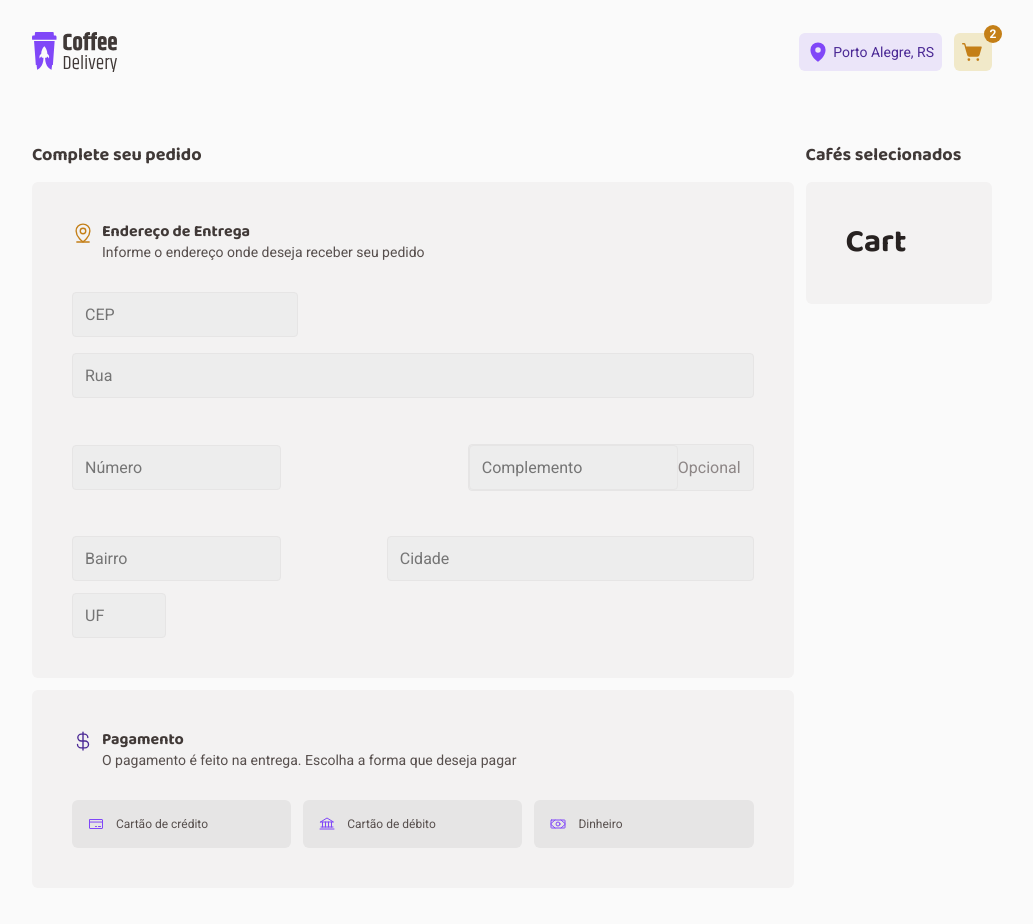
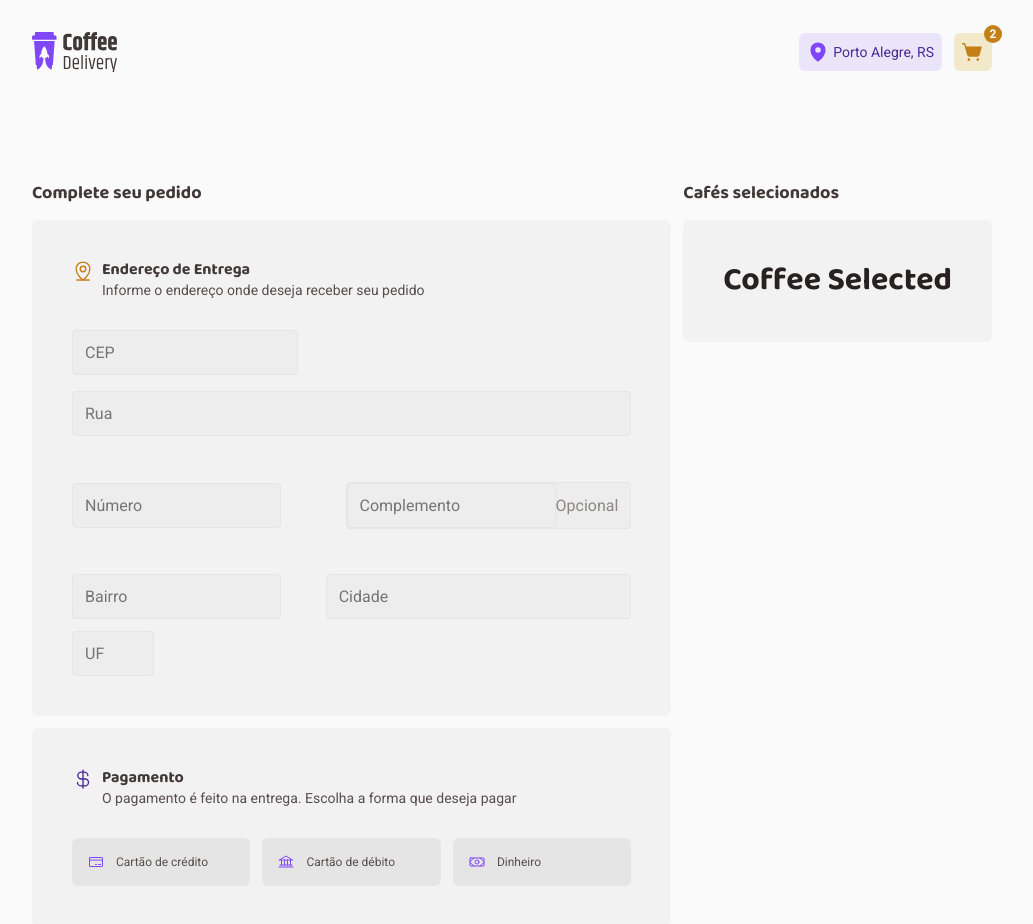
Before and after one commit to MartinGBB/coffee-delivery, a React (Vite) app: page /checkout in a window 1280 px wide. Shown: the whole page, without its empty margins (128-1161 px from the left). Before the commit the page ends 888 px from the top, so only its background shows below. Built offline with nearby package versions, Linux system fonts and the light colour scheme.

Commit message:
feat: cria componente para seleção do cafe

```diff
--- /dev/null
+++ b/src/pages/Checkout/CoffeSelected/index.tsx
@@ -0,0 +1,9 @@
+import { SelectedContainer } from './styles'
+
+export function CoffeeSelected() {
+  return (
+    <SelectedContainer>
+      <h1>Coffee Selected</h1>
+    </SelectedContainer>
+  )
+}
--- /dev/null
+++ b/src/pages/Checkout/CoffeSelected/styles.ts
@@ -0,0 +1,3 @@
+import styled from 'styled-components'
+
+export const SelectedContainer = styled.div``
--- a/src/pages/Checkout/index.tsx
+++ b/src/pages/Checkout/index.tsx
@@ -5,6 +5,7 @@ import {
   MapPinLine,
   Money,
 } from 'phosphor-react'
+import { CoffeeSelected } from './CoffeSelected'
 import {
   AddressContainer,
   CheckoutContainer,
@@ -74,7 +75,7 @@ export function Checkout() {
       <ConfirmOrden>
         <h1>Cafés selecionados</h1>
         <OrdemContainer>
-          <h1>Cart</h1>
+          <CoffeeSelected />
         </OrdemContainer>
       </ConfirmOrden>
     </CheckoutContainer>
--- a/src/pages/Checkout/styles.ts
+++ b/src/pages/Checkout/styles.ts
@@ -1,7 +1,8 @@
 import styled from 'styled-components'
 
 export const CheckoutContainer = styled.div`
-  margin: 9rem 10rem 0 10rem;
+  /* margin: 9rem 10rem 0 10rem; */
+  margin: 11.375rem 10rem 11.375rem 10rem;
   display: grid;
   gap: 0.75rem;
 
@@ -199,7 +200,6 @@ export const OrdemContainer = styled.div`
   flex-direction: column;
   padding: 2.5rem;
   border-radius: 6px;
-  /* height: 100vh; */
 
   > h1 {
     //width: 23rem;
```
